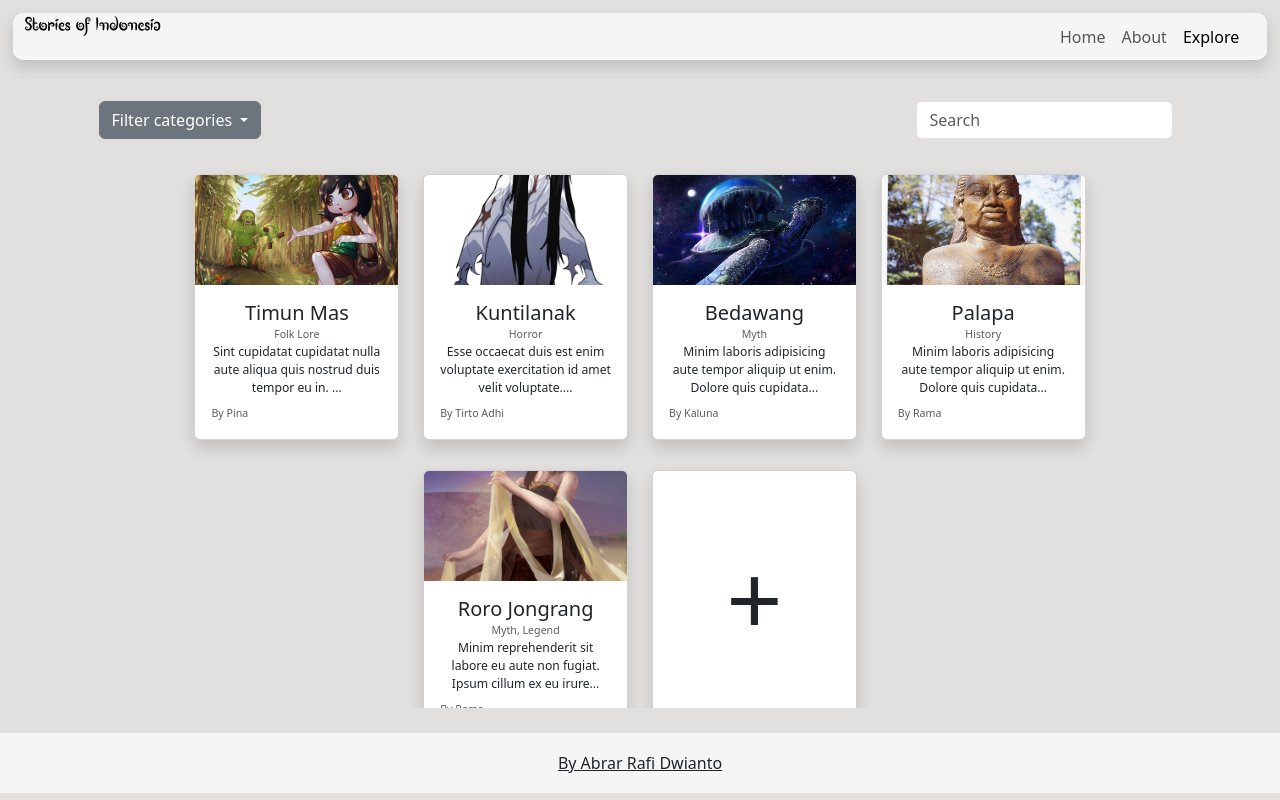
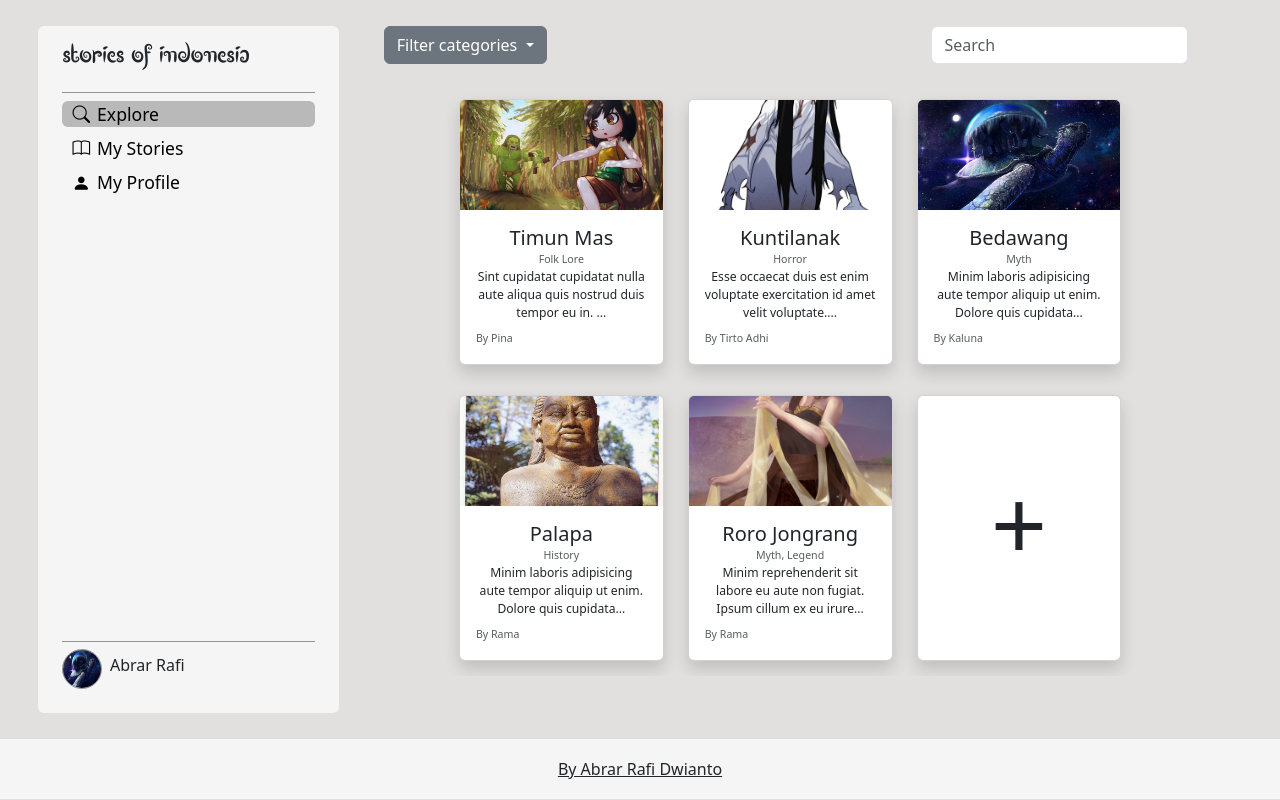
Before and after one commit to Sekolah-Beta-2023/Abrar_Rafi_Dwianto-Stories-of-Indonesia, a Nuxt app: page /explore in a window 1280 px wide. Built offline with nearby package versions, Linux system fonts and the light colour scheme; a web font is replaced by a local one.

Commit message:
update explore and write page and creating sidebar

```diff
--- a/components/NavbarTemplate.vue
+++ b/components/NavbarTemplate.vue
@@ -8,21 +8,36 @@
             <span class="navbar-toggler-icon"></span>
           </button>
           <div class="offcanvas offcanvas-end" tabindex="-1" id="offcanvasNavbar" aria-labelledby="offcanvasNavbarLabel">
-            <div class="offcanvas-header">
-              <button type="button" class="btn-close text-reset" data-bs-dismiss="offcanvas" aria-label="Close"></button>
-            </div>
             <div class="offcanvas-body">
-              <ul class="navbar-nav justify-content-end flex-grow-1 pe-2">
+              <ul v-if="!islogin" class="navbar-nav justify-content-end flex-grow-1 pe-2">
                 <li class="nav-item h" >
-                  <a :class="this.$route.path === '/' ? 'nav-link active':'nav-link'" aria-current="page" href=".">Home</a>
+                  <a :class="this.$route.path === '/' ? 'nav-link active':'nav-link'" href=".">Home</a>
                 </li>
                 <li class="nav-item a">
                   <a :class="this.$route.path === '/about' ? 'nav-link active':'nav-link'" href="/about">About</a>
                 </li>
                 <li class="nav-item e">
-                  <a :class="this.$route.path === '/explore' ? 'nav-link active':'nav-link'" href="/explore" class="nav-link">Explore</a>
+                  <a :class="this.$route.path === '/explore' ? 'nav-link active':'nav-link'" href="/explore">Explore</a>
                 </li>
               </ul>
+              <ul v-if="islogin" class="navbar-nav justify-content-end flex-grow-1 pe-2 nb">
+                <div class="profile mb-2">
+                  <img :src="profilePhoto" alt="" class="rounded-circle">
+                  <h6>{{ profileName }}</h6>
+                </div>
+                <li class="nav-item h" >
+                  <a :class="this.$route.path === '/explore' ? 'active':''" class="nav-link rounded bi bi-search" href="/explore">Explore</a>
+                </li>
+                <li class="nav-item a">
+                  <a :class="this.$route.path === '/mystories' ? 'active':''" class="nav-link rounded bi bi-book" href="/mystories">My Stories</a>
+                </li>
+                <li class="nav-item e">
+                  <a :class="this.$route.path === '/profile' ? 'active':''" class="nav-link rounded bi bi-person-fill" href="/profile">My Profile</a>
+                </li>
+              </ul>
+            </div>
+            <div class="offcanvas-header">
+              <button type="button" class="btn-close text-reset rounded-circle" data-bs-dismiss="offcanvas" aria-label="Close"></button>
             </div>
           </div>
         </div>
@@ -31,6 +46,17 @@
 </template>
 
 <script>
+  export default{
+    data(){
+      return{
+      }
+    },
+    props: {
+      islogin: Boolean,
+      profilePhoto: String,
+      profileName: String,
+    }
+  }
 </script>
 <style>
   @font-face {
@@ -39,8 +65,8 @@
   }
   .navbar{
       border-bottom: 2px solid rgba(245, 245, 245, 0.116);
-      height: calc((25px + 1rem) *2px);
-      padding: 1%;
+      height: calc(3rem + 8px + 1vh);
+      padding: 1vh;
   }
   .navbar .container-fluid{
       width: 100%;
@@ -54,7 +80,40 @@
       font-family: "boutiques of merauke";
       font-size: 25px;
   }
-  .offcanvas-backdrop{
-      display: none !important;
+  .ofcanvas-header{
+    position: relative;
+    width: 100%;
   }
+  button.btn-close{
+    margin-left: calc(50% - 1rem);
+    margin-bottom: 1rem !important;
+    border: 3px solid #00000066;
+  }
+  .nb .nav-item .nav-link{
+    margin: 2% 0%;
+    padding: 0%;
+    padding-left: 2%;
+    width: 100%;
+  }
+  .nb .nav-item .nav-link.active{
+    background-color: rgb(185, 185, 185);
+  }
+  .nb .nav-item .nav-link::before{
+      margin-right: 3%;
+  }
+  .nb .profile{
+    border-bottom: 1px solid #00000066;
+    width: 100%;
+    display: flex;
+    flex-direction: row;
+    align-items: center;
+    padding-bottom: 3%;
+  }
+  @media only screen and (min-width: 412px){
+    .offcanvas{
+      min-width: 270px;
+      max-width: 30vw;
+    }
+  }
+
 </style>
--- a/components/SidebarTemplate.vue
+++ b/components/SidebarTemplate.vue
@@ -1,17 +1,42 @@
 <template>
-    <div class="wrapper rounded">
-        <h1>stories of indonesia</h1>
-        <ul class="nav nav-pills flex-column mb-auto">
-            <li class="nav-item active"><a href="/explore">Explore</a></li>
-            <li class="nav-item"><a href="/mystories">My Stories</a></li>
-            <li class="nav-item"><a href="/profile">Profile</a></li>
-        </ul>
+    <div class="wrapper rounded sd">
+        <div>
+            <h1>stories of indonesia</h1>
+            <ul class="nav nav-pills flex-column mb-auto">
+                <li class="nav-item mb-2 rounded active">
+                    <a class="bi bi-search" href="/explore">Explore</a>
+                </li>
+                <li class="nav-item mb-2 rounded">
+                    <a class="bi bi-book" href="/mystories">My Stories</a>
+                </li>
+                <li class="nav-item mb-2 rounded">
+                    <a class="bi bi-person-fill" href="/profile">My Profile</a>
+                </li>
+            </ul>
+        </div>
+        <div class="profile">
+            <img :src="profilePhoto" alt="" class="rounded-circle">
+            <h6>{{ profileName }}</h6>
+        </div>
     </div>
 </template>
 <script>
-
+    export default{
+        data(){
+            return{
+            }
+        },
+        props:{
+            profilePhoto: String,
+            profileName: String,
+        }
+    }
 </script>
 <style>
+    @font-face {
+        font-family: 'boutiques of merauke';
+        src: url("@/src/font/boutiques-of-merauke-font/BoutiquesOfMerauke.ttf");
+    }
     .wrapper.rounded{
         min-width: 250px;
         width: 30vw;
@@ -19,6 +44,45 @@
         background-color: whitesmoke;
         display: none;
         flex-direction: column;
+        justify-content: space-between;
         padding: 2%;
     }
+    .wrapper.sd h1{
+        width: 100%;
+        font-family: 'boutiques of merauke' !important;
+        font-size: 35px;
+        font-weight: 300;
+        border-bottom: 1px solid #00000066;
+    }
+    .sd ul a{
+        color: black;
+        font-size: 1.1rem;
+        font-weight: 500;
+        text-decoration: none;
+        width: 100%;
+    }
+    .sd ul a::before{
+        margin-right: 3%;
+    }
+    .sd ul li{
+        width: 100%;
+        height: fit-content;
+        padding: 0% 4%;
+    }
+    .sd ul li.active{
+        background-color: rgb(185, 185, 185);
+    }
+    .sd .profile{
+        display: flex;
+        flex-direction: row;
+        align-items: center;
+        border-top: 1px solid #00000066;
+        padding-top: 3%;
+    }
+    img.rounded-circle{
+        width: 2.5rem;
+        height: 2.5rem;
+        border: 1px solid #00000066;
+        margin-right: 3%;
+    }
 </style>
--- a/pages/explore.vue
+++ b/pages/explore.vue
@@ -30,9 +30,9 @@
             </form>
         </div>
 
-        <NavbarTemplate :class="islogin ? 'lgn1' : '' "/>
-        <div class="mainwrap" :style="{height: islogin? 'calc(97% - (2rem + 5px))' : 'calc(96% - (4rem + 46px))'}">
-            <SidebarTemplate :class="islogin ? 'lgn2' : '' " />
+        <NavbarTemplate :islogin="islogin" :profilePhoto="user.image" :profileName="user.name" :class="islogin ? 'lgn1' : '' "/>
+        <div class="mainwrap" :style="{height: islogin? 'calc(97% - (2rem + 5px))' : 'calc(100% - (6rem + 20px + 1vh))'}">
+            <SidebarTemplate :profilePhoto="user.image" :profileName="user.name" :class="islogin ? 'lgn2' : '' " v-if="islogin" />
             <div class="main">
                 <div class="box container-fluid">
                     <div class="dropdown filter">
@@ -129,14 +129,18 @@
                 filter: ['Folk Lore', 'Horror', 'History', 'Legend', 'Myth'],
                 all: true,
                 addcomp: false,
-                islogin: false,
+                islogin: true,
                 form: {
                     'cover':'',
                     'title':'',
                     'content':'',
                     'author':'',
                     'categories':[]
-                }
+                },
+                user:{
+                    name: 'Abrar Rafi',
+                    image: require('@/src/img/bedawang.jpg')
+                },
             }
         },
         components: {
@@ -358,7 +362,7 @@
             height: fit-content;
         }
         .mainwrap{
-            height: calc(96% - (4rem + 50px)) !important;
+            height: calc(100% - (6rem + 20px + 1vh)) !important;
         }
         .formadd .mb-3{
             min-width: 266px;
--- a/pages/write.vue
+++ b/pages/write.vue
@@ -2,25 +2,31 @@
     <div class="wraper">
         <div v-if="controllPanel" id="cntrlWrap" @click="cpanel">
             <div class="controllPanel rounded shadow">
-                <h1 class="heading1 mb-3" @click="adding('h1')">Heading 1</h1>
-                <h2 class="heading2 mb-3" @click="adding('h2')">Heading 2</h2>
-                <h3 class="heading3 mb-3" @click="adding('h3')">Heading 3</h3>
-                <p class="paragraph mb-3" @click="adding('p')">Paragraph</p>
+                <h1 class="heading1 mb-3" @click="adding('h1', 'Heading 1')">Heading 1</h1>
+                <h2 class="heading2 mb-3" @click="adding('h2', 'Heading 2')">Heading 2</h2>
+                <h3 class="heading3 mb-3" @click="adding('h3', 'Heading 3')">Heading 3</h3>
+                <p class="paragraph mb-3" @click="adding('p', 'Paragraph')">Paragraph</p>
                 <img src="" alt="image" class="image">
             </div>
         </div>
-        <NavbarTemplate />
-        <main class="mt-2 mb-4">
-            <SidebarTemplate class="user" />
+        <NavbarTemplate :islogin="islogin" :profilePhoto="user.image" :profileName="user.name" :class="islogin? 'lgnn' : ''"/>
+        <main :style="{height: islogin? 'calc(100% - (3rem + 12px + 4vh))' : 'calc(100% - (6rem + 20px + 5vh))', padding: islogin? '':'0% 15%'}">
+            <SidebarTemplate :profilePhoto="user.image" :profileName="user.name" :class="islogin? 'lgns' : ''" v-if="islogin" />
             <section class="main container-fluid">
+                <div>
                     <div class="appearance container-fluid rounded shadow">
                         <div class="cover rounded-2">
-                        <label for="cvr" class="cover rounded"><input :style="{display:'none',}" type="file" name="img" id="cvr" value="Cover" accept="image/png, image/jpeg, image/jpg, image/svg" @change="bindcvr"><img :src="form.cover? cimg : require('~/src/img/transparent.png')" alt="cover" :style="{width:'100%', height:'100%', objectFit: 'cover'}" class="rounded"></label>
+                            <label for="cvr" class="cover rounded">
+                                <input :style="{display:'none',}"
+                                type="file" name="img" id="cvr" value="Cover" accept="image/png, image/jpeg, image/jpg, image/svg"
+                                @change="bindcvr"><img :src="form.cover? cimg : require('~/src/img/transparent.png')" alt="cover"
+                                :style="{width:'100%', height:'100%', objectFit: 'cover'}" class="rounded">
+                            </label>
                         </div>
                         <div class="description container-fluid">
                             <div class="wrap">
-                            <h1 @input="bindTitle" contenteditable="true" placeholder="Title" autofocus></h1>
-                            <p @input="bindDesc" contenteditable="true" placeholder="Description"></p>
+                                <input type="text" placeholder="Title" class="h1" v-bind="form.title">
+                                <input type="text" placeholder="Description" class="p" v-bind="form.description">
                             </div>
                             <div class="dropdown">
                                 <button class="btn btn-secondary dropdown-toggle" type="button" id="dropdownMenuButton1" data-bs-toggle="dropdown" aria-expanded="true">
@@ -43,6 +49,7 @@
                         <p class="controller rounded-2 container-fluid" @click="cpanel">add format</p>
                         <button type="button" class="btn btn-primary" @click.prevent="bind">Save & Publish</button>
                     </div>
+                </div>
             </section>
         </main>
         <FooterTemplate />
@@ -62,6 +69,7 @@
         data() {
             return {
                 controllPanel: false,
+                islogin: false,
                 form: {
                     'cover': '',
                     'title': '',
@@ -70,6 +78,10 @@
                     'content': '',
                     'author': '',
                     'bookId': '',
+                },
+                user:{
+                    name: 'Abrar Rafi',
+                    image: require('@/src/img/bedawang.jpg')
                 },
                 cimg:'',
             }
@@ -84,11 +96,11 @@
             cpanel(){
                 this.controllPanel = !this.controllPanel;
             },
-            adding(elm) {
+            adding(elm, name) {
                 const cntn = document.querySelector('.content');
                 const node = document.createElement(elm);
                 node.setAttribute("contenteditable", true);
-                node.setAttribute('placeholder', elm);
+                node.setAttribute('placeholder', name);
                 node.addEventListener('keydown', e =>{
                     if(node.innerHTML === '' &&  e.key === 'Backspace'){
                         node.remove();
@@ -97,12 +109,12 @@
                 cntn.appendChild(node);
             },
             // binding to form data
-            bindTitle(e){
-                this.form.title = e.target.innerText;
-            },
-            bindDesc(e){
-                this.form.description = e.target.innerText;
-            },
+            // bindTitle(e){
+            //     this.form.title = e.target.innerText;
+            // },
+            // bindDesc(e){
+            //     this.form.description = e.target.innerText;
+            // },
             bindcvr(e){
                 this.cimg = URL.createObjectURL(e.target.files[0]);
                 this.form.cover = e.target.files[0].name;
@@ -129,21 +141,34 @@
     body{
         background-color: rgb(226, 223, 223);
     }
-    .user{
+    .lgns{
         display: flex !important;
+    }
+    .lgnn{
+        display: none !important;
     }
     .wraper{
         width: 100vw;
         height: 100vh;
+        align-items: stretch;
+        justify-content: stretch;
+        overflow: hidden;
     }
     main{
-        width: 100%;
-        height: calc(96% - ((49px + 6rem)));
+        width: 96%;
         display: flex;
         flex-direction: row;
-        padding: 0% 2%;
+        margin: 2vh 2vw;
         align-items: stretch;
         justify-content: stretch;
+        overflow: auto;
+    }
+    label.cover::after{
+        content: "set cover";
+        position: absolute;
+        color: #00000066;
+        z-index: 999;
+        font-size: 0.8rem;
     }
 
     [contenteditable]:empty::before{
@@ -155,15 +180,16 @@
     [contenteditable]{
         outline: none;
     }
-    .main{
+    section.main{
         width: 100%;
-        min-height: auto;
+        height: fit-content;
+        margin-bottom: auto;
     }
     .dropdown{
         display: flex;
         align-items: center;
         justify-content: flex-end;
-        margin-left: 5%;
+        margin-right: 2%;
     }
     .dropdown-item{
         display: flex;
@@ -171,8 +197,6 @@
         justify-content: flex-start;
     }
     label{
-        width: 100%;
-        margin-left: 4%;
         display: flex;
         justify-content: center;
         align-items: center;
@@ -186,6 +210,7 @@
         align-items: center;
         width: 100%;
         background-color: whitesmoke;
+        padding: 0%;
     }
     .description{
         display: flex;
@@ -193,20 +218,22 @@
         justify-content: space-between;
         align-items: center;
         width:100%;
+        margin-right: auto;
         padding: 0%;
     }
-    .description h1, .description p{
+    .description .h1, .description .p{
         width: 100%;
-        overflow: hidden;
+        border: none;
+        background: none;
+        outline: none;
     }
-    .cover{
-        width: 10vw;
-        height: 10vw;
+    .description .p{
+        height: 1.5rem;
+        overflow: auto;
     }
     label.cover{
         border: 0.3vw solid rgb(189, 189, 189);
-        width: 10vw;
-        height: 10vw;
+        width: calc(4rem + 1.5vw);
         margin: 0%;
     }
     .dropdown-item label{
@@ -216,8 +243,9 @@
         display: flex;
         flex-direction: column;
         justify-content: center;
-        align-items: center;
-        width: 70%;
+        align-items: flex-start;
+        width: 100%;
+        margin: 0% 2%;
     }
 
 
@@ -252,4 +280,46 @@
         background-color: whitesmoke;
         padding: 5%;
     }
+
+    @media only screen and (max-width: 950px){
+        .lgns{
+            display: none !important;
+        }
+        .lgnn{
+            display: block !important;
+        }
+        main{
+            height: calc(100% - (6rem + 20px + 5vh)) !important;
+
+        }
+    }
+
+    @media only screen and (max-width: 768px){
+        main{
+            padding: 0% !important;
+        }
+    }
+
+    @media only screen and (max-width: 425px){
+        .btn{
+            font-size: 0.7rem;
+        }
+        h1, .h1{
+            font-size: calc(1rem + 1.5vw);
+        }
+
+        p, .p{
+            font-size: 12px;
+        }
+        h2, .h2{
+            font-size: calc(0.95rem + 0.9vw);
+        }
+        h3, .h3{
+            font-size: calc(0.9rem + 0.6vw);
+        }
+
+        .controllPanel{
+            width: 70vw;
+        }
+    }
 </style>
```
Lines whose indentation alone changed are shown as unchanged.
